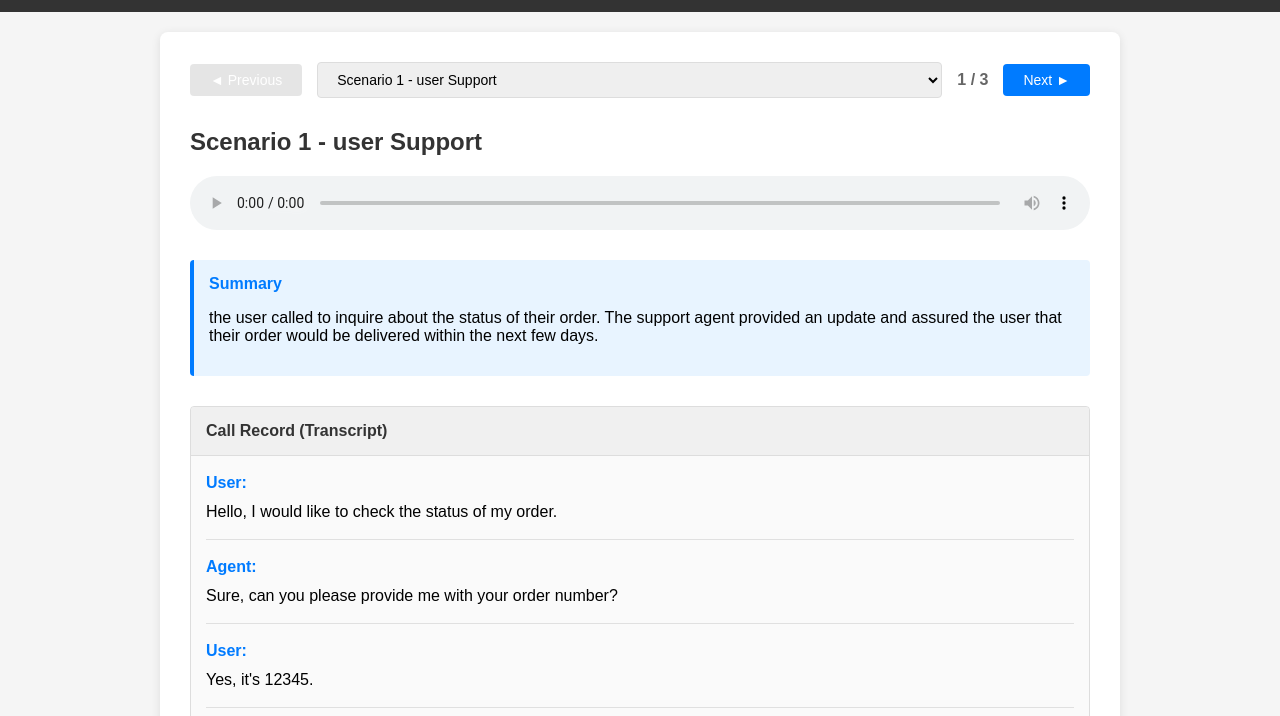
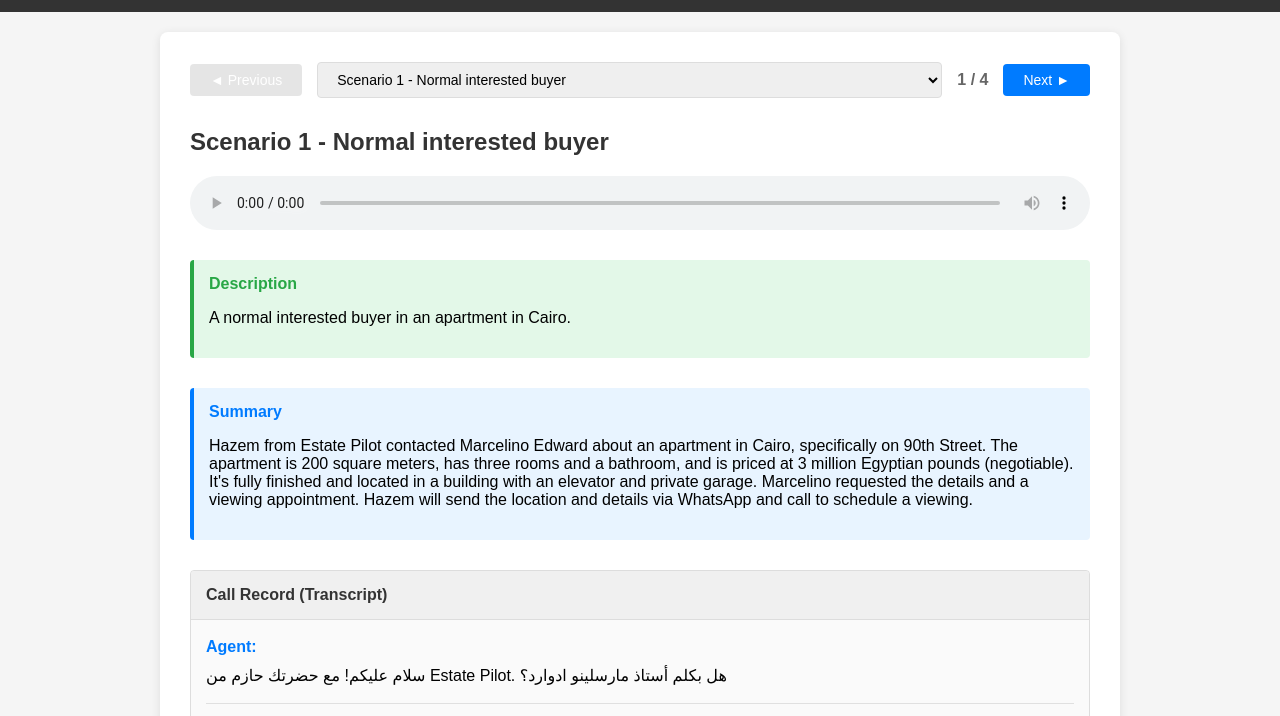
Before and after one commit to EstatePilot-AI/CallHandler, a website: page call_api/public/html/callLogs.html in a window 1280 px wide. Shown: the part 46-762 px from the top of the page. Drawn offline with Linux system fonts and the light colour scheme.

Commit message:
Commit : 432

```diff
--- a/call_api/public/css/styles.css
+++ b/call_api/public/css/styles.css
@@ -98,6 +98,21 @@ h2 {
 
 .metadata span {
     margin-right: 20px;
+}
+
+.description-box {
+    background: #e3f8e8;
+    padding: 15px;
+    border-radius: 4px;
+    margin-top: 30px;
+    margin-bottom: 30px;
+    border-left: 4px solid #28a745;
+}
+
+.description-box h3 {
+    margin: 0 0 10px 0;
+    color: #28a745;
+    font-size: 16px;
 }
 
 .summary-box {
@@ -211,6 +226,11 @@ footer {
         margin-bottom: 25px;
     }
 
+    .summary-box {
+        padding: 12px;
+        margin-bottom: 25px;
+    }
+
     .record-box h3 {
         padding: 12px;
         font-size: 15px;
--- a/call_api/public/html/callLogs.html
+++ b/call_api/public/html/callLogs.html
@@ -32,6 +32,10 @@
         Your browser does not support the audio element.
       </audio>
 
+      <div class="description-box">
+        <h3>Description</h3>
+        <p id="description">[Description content will appear here]</p>
+      </div>
 
       <div class="summary-box">
         <h3>Summary</h3>
--- a/call_api/public/js/callLogs.js
+++ b/call_api/public/js/callLogs.js
@@ -26,6 +26,7 @@ async function loadScenarios() {
 
             return {
                 title: `Scenario ${scenario.scenario} - ${scenario.scenario_name}`,
+                description: scenario.description || '[No description available]',
                 summary: scenario.transcript_summary || scenario.Summary || '[No summary available]',
                 transcript: transcriptData,
                 audioFile: scenario.record_path ? `../${scenario.record_path}` : ''
@@ -58,6 +59,7 @@ function populateDropdown() {
 function displayScenario(index) {
     const scenario = scenarios[index];
     document.getElementById('title').textContent = scenario.title;
+    document.getElementById('description').textContent = scenario.description;
     document.getElementById('summary').textContent = scenario.summary;
 
     // Format transcript with proper line breaks
--- a/call_api/public/public/transcripts/transcript.json
+++ b/call_api/public/public/transcripts/transcript.json
@@ -1,48 +1,225 @@
 {
-  "elevenLabs_api_key": ["fd7cc44f5d83d84f18d8f535d247dbe27", "xi-api-key", "fd7cc44f5d83d84f18d8f535d247dbe27"],
+  "elevenLabs_api_key": [
+    "fd7cc44f5d83d84f18d8f535d247dbe27",
+    "xi-api-key",
+    "fd7cc44f5d83d84f18d8f535d247dbe27"
+  ],
   "Scenarios": [
     {
       "scenario": 1,
-      "scenario_name": "user Support",
+      "record_path": "public\\audioFiles\\scenario_1_record.mp3",
+      "scenario_name": "Normal interested buyer",
+      "description": "A normal interested buyer in an apartment in Cairo.",
+      "Summary": "Hazem from Estate Pilot contacted Marcelino Edward about an apartment in Cairo, specifically on 90th Street. The apartment is 200 square meters, has three rooms and a bathroom, and is priced at 3 million Egyptian pounds (negotiable). It's fully finished and located in a building with an elevator and private garage. Marcelino requested the details and a viewing appointment. Hazem will send the location and details via WhatsApp and call to schedule a viewing.",
+      "conversation_id": "conv_6101kjfqtw49ehgvt77k96z34jy5",
       "Transcript": [
         {
+          "role": "agent",
+          "message": "سلام عليكم! مع حضرتك حازم من Estate Pilot. هل بكلم أستاذ مارسلينو ادوارد؟"
+        },
+        {
           "role": "user",
-          "message": "Hello, I would like to check the status of my order."
+          "message": "أيوة أنا مارسلينو إدوارد، أهلاً وسهلاً. بتكلمني بخصوص إيه يا حازم؟"
         },
         {
           "role": "agent",
-          "message": "Sure, can you please provide me with your order number?"
+          "message": "أهلاً بك يا فندم، منورنا! كنت بكلمك بخصوص لقطة العقار الـ شقة اللي في القاهرة.. أخبارك إيه يا هندسة؟"
         },
-        { "role": "user", "message": "Yes, it's 12345." },
+        {
+          "role": "user",
+          "message": "أنا الحمد لله، هي فين في القاهرة عشان أنا مش فاكر؟"
+        },
         {
           "role": "agent",
-          "message": "Thank you. Let me check that for you."
+          "message": "يا باشا دي في القاهرة، تحديداً في شارع التسعين، في عمارة رقم اتنين بالدور التالت. موقعها ممتاز جداً وحيوي، يعني كل الخدمات حواليك."
         },
-        { "role": "user", "message": "Great, thank you for the update!" },
+        {
+          "role": "user",
+          "message": "هي الشقة دي مساحتها كام بالضبط؟ وممكن تقولي سعرها؟"
+        },
         {
           "role": "agent",
-          "message": "You're welcome! If you have any other questions, feel free to ask."
+          "message": "يا هندسة، الشقة دي مساحتها ميتين متر مربع، يعني مساحة واسعة جداً وممتازة تفتح النفس، وفيها تلات غرف وحمام. أما بالنسبة للسعر، السعر المعلن هو تلاتة مليون جنيه مصري، بس عشان حضرتك مهتم، في مساحة للتفاوض البسيط مع المالك لو خلصنا بسرعة. إيه رأيك؟"
+        },
+        {
+          "role": "user",
+          "message": "طب هي متشطبة ولا نص تشطيب؟"
+        },
+        {
+          "role": "agent",
+          "message": "يا باشا، الشقة دي تشطيب سوبر لوكس جاهز على السكن على طول، يعني مش هتحتاج تعمل فيها أي حاجة غير إنك تنقل عفشك وتستقر. ده بيوفر عليك وقت ومجهود وتكاليف كتير."
+        },
+        {
+          "role": "user",
+          "message": "ماشي يا حازم، طب قولي هي العمارة دي فيها أسانسير، جراج، أي خدمات؟"
+        },
+        {
+          "role": "agent",
+          "message": "أيوة يا فندم، العمارة فيها أسانسير طبعاً، وفيها كمان جراج خاص، يعني مش هتشيل هم الركنة خالص. ده غير إن الموقع في شارع التسعين بيضمنلك كل الخدمات حواليك، من محلات ومطاعم وكل اللي ممكن تحتاجه. إيه رأيك في التفاصيل دي؟"
+        },
+        {
+          "role": "user",
+          "message": "خلاص تمام، ابعتلي التفاصيل وممكن نحدد ميعاد نشوفها سوا."
+        },
+        {
+          "role": "agent",
+          "message": "تشرفنا جداً يا باشا، دي فرصتك بجد! هبعتلك اللوكيشن والتفاصيل الكاملة واتساب فوراً، وهكلمك كمان شوية عشان نأكد ميعاد المعاينة اللي يناسبك."
         }
-      ],
-      "transcript_summary": "the user called to inquire about the status of their order. The support agent provided an update and assured the user that their order would be delivered within the next few days.",
-      "record_path": "public\\audioFiles\\scenario_1_record.wav",
-      "conversation_id": "123"
+      ]
     },
     {
       "scenario": 2,
-      "scenario_name": "Sales Inquiry",
-      "Transcript": [],
-      "Summary": "",
-      "record_path": "public\\audioFiles\\scenario_2_record.wav",
-      "conversation_id": ""
+      "record_path": "public\\audioFiles\\scenario_2_record.mp3",
+      "description": "Agent starts with the wrong customer name but successfully pivots the apology into a sales pitch for a new lead (Ahmed). Despite the customer being hurried, frequently interrupting, and objecting to the price, the agent maintains control. By highlighting key USPs—prime location on 90th Street and move-in-ready finishing—the agent effectively overcomes the competition gap and secures a viewing appointment.",
+      "scenario_name": "Price Objection & Wrong Number Lead",
+      "Transcript": [
+        {
+          "role": "agent",
+          "message": "سلام عليكم! مع حضرتك حازم من Estate Pilot. هل بكلم أستاذ مارسلينو ادوارد؟"
+        },
+        {
+          "role": "user",
+          "message": "لا أنا مش مارسلينو إدوارد، حضرتك جبت الرقم ده منين؟ أنا اسمي أحمد."
+        },
+        {
+          "role": "agent",
+          "message": "أهلاً بك يا أستاذ أحمد، بعتذر جداً على الخطأ ده يا فندم، الرقم كان مسجل عندنا باسم أستاذ مارسلينو. بس بما إن حضرتك رديت، ممكن أستغل الفرصة وأعرفك على لقطة عقارية مميزة جداً في القاهرة، يمكن تكون مناسبة لحضرتك؟"
+        },
+        {
+          "role": "user",
+          "message": "طيب تمام بس أنجزني قولي التفاصيل بسرعة وممكن نكلمني في وقت تاني."
+        },
+        {
+          "role": "agent",
+          "message": "تمام يا باشا، عينيا ليك. عندنا شقة لقطة في القاهرة، مساحتها واسعة جداً ميتين متر، تشطيب سوبر لوكس جاهزة على السكن فوراً. السعر المعلن ثلاثة مليون جنيه، بس فيه مساحة للتفاوض البسيط لو خلصنا..."
+        },
+        {
+          "role": "user",
+          "message": "السعر غالي جداً، أنا شفت شقة قريبة من نفس المكان ده وسعرها أقل بـ 500 ألف مثلاً."
+        },
+        {
+          "role": "agent",
+          "message": "يا أستاذ أحمد، كلامك مظبوط وممكن تلاقي أسعار مختلفة، بس خليني أقولك إن الشقة دي بالظبط في شارع التسعين، الدور الثالث، وتشطيبها لوكس على أعلى مستوى، يعني مش هتحتاج تصرف عليها جنيه واحد. ده غير إن المساحة ميتين متر، ودي مساحة ممتازة جداً. السعر اللي ذكرته ده سعر معلن، وزي ما قلتلك، فيه مساحة للتفاوض..."
+        },
+        {
+          "role": "user",
+          "message": "تمام، أنا موافق مبدئياً، ممكن تحاولوا تتواصلوا معايا ونعمل معاينة سريعاً بس أنا مش فاضي دلوقتي فهضطر إني أقفل."
+        },
+        {
+          "role": "agent",
+          "message": "ولا يهمك يا باشا، هظبطلك ميعاد معاينة فوراً. هبعتلك اللوكيشن والتفاصيل على الواتساب، وهكلمك نأكد الميعاد. تشرفنا جداً، وأتمنى لك يوم سعيد!"
+        }
+      ],
+      "Summary": "The agent called Ahmed by mistake (wrong number) but successfully pitched a 200m² apartment in Cairo. Despite Ahmed's initial price objection (claiming he found a cheaper option nearby), the agent justified the 3 million EGP price with the location and finishing. Ahmed agreed to a viewing and asked for a follow-up as he was busy.",
+      "conversation_id": "conv_7201kjft6bseeev8v6ey96724cdn"
     },
     {
       "scenario": 3,
-      "scenario_name": "Technical Support",
-      "Transcript": [],
-      "Summary": "",
-      "record_path": "public\\audioFiles\\scenario_3_record.wav",
-      "conversation_id": ""
+      "scenario_name": "Emotional Validation & Noise Stress Test",
+      "record_path": "public\\audioFiles\\scenario_3_record.mp3",
+      "description": "The agent successfully navigates a high-noise environment while providing emotional reassurance to an anxious client. It demonstrates sharp focus by ignoring a random off-topic question and effectively pivots from a rejected offer to capturing new requirements for a lower-budget property, securing a follow-up appointment.",
+      "Summary": "Despite heavy background noise and the client's visible anxiety regarding legal paperwork, the agent successfully provided emotional validation and reassured the client about document safety. The agent skillfully ignored a random off-topic question about crocodiles to stay focused on the deal. After the client rejected the initial premium offer, the agent pivoted to gather new requirements (1M EGP budget, unfinished, high floor) and scheduled a follow-up call for 6 PM.",
+      "conversation_id": "conv_1101kjfv7bzffe8bqzbgjeg8fpje",
+      "Transcript": [
+        {
+          "role": "agent",
+          "message": "سلام عليكم! مع حضرتك حازم من Estate Pilot. هل بكلم أستاذ مارسلينو ادوارد؟"
+        },
+        {
+          "role": "user",
+          "message": "أيوه أنا مارسلينو إدوارد."
+        },
+        {
+          "role": "agent",
+          "message": "أهلاً بك يا فندم، منورنا! كنت بكلمك بخصوص لقطة العقار الشقة اللي في القاهرة.. أخبارك إيه يا هندسة؟"
+        },
+        {
+          "role": "user",
+          "message": "هو تمام، بس أنا إزاي أطمن لكم؟ يعني هل الورق بيبقى مظبوط؟ وأنتم حاطين الشقق في الشهر العقاري؟ هل عليها أي مديونيات؟ أنا قلقان."
+        },
+        {
+          "role": "agent",
+          "message": "سؤالك في محله يا باشا، وده حقك طبعاً. أحب أطمنك إننا في Estate Pilot بنراجع كل الأوراق والمستندات الخاصة بأي عقار بنعرضه، وبنتأكد إن مفيش عليه أي مديونيات وإن كل حاجة سليمة ومسجلة في الشهر العقاري قبل ما نعرضه على عملائنا الكرام. يعني الشقة دي ورقها سليم مية في المية وجاهزة على التسجيل."
+        },
+        {
+          "role": "user",
+          "message": "طب هو التمساح بياكل قشطة بلبن؟"
+        },
+        {
+          "role": "agent",
+          "message": "يا باشا، التماسيح دي ليها أكلها الخاص، مش بتفكر في اللبن خالص! بس خليني أقولك اللي يهمك في الشقة دي عشان متضيعش مننا فرصة زي دي. الشقة دي مساحتها واسعة جداً وممتازة، حوالي ميتين متر مربع، وتشطيبها سوبر لوكس جاهز على السكن على طول."
+        },
+        {
+          "role": "user",
+          "message": "حاسس إن الشقة دي مش مناسبة ليا.. هل ممكن يكون في شقة تانية أفضل؟"
+        },
+        {
+          "role": "agent",
+          "message": "يا باشا، ولا يهمك خالص! طلبك عندي، ومهمتي إني ألاقي لحضرتك الأنسب والأفضل. ممكن بس تقولي إيه اللي مش عاجبك في الشقة دي بالظبط، أو إيه المواصفات اللي بتدور عليها في شقتك الجديدة؟"
+        },
+        {
+          "role": "user",
+          "message": "عايز الشقة تكون بمليون جنيه، وعايزها مش متشطبة عشان أشطبها أنا بنفسي، وتكون في دور عالي في برج."
+        },
+        {
+          "role": "agent",
+          "message": "تمام يا باشا، كده الصورة وضحت أكتر بكتير! يعني حضرتك بتدور على شقة في حدود مليون جنيه، ومش متشطبة عشان تشطبها على ذوقك، وتكون في دور عالي في برج. طلباتك أوامر يا هندسة، دي مواصفات واضحة جداً وأقدر أساعدك فيها. هشوفلك فوراً حاجة بالمواصفات دي وأكيد هلاقي اللي يناسبك."
+        },
+        {
+          "role": "user",
+          "message": "تمام خلاص، دورلي على شقة وتقدروا تكلموني في وقت تاني."
+        },
+        {
+          "role": "agent",
+          "message": "تمام يا باشا، كده أنا فهمت بالظبط إيه اللي حضرتك بتدور عليه. متقلقش خالص، أنا هبدأ أبحث فوراً. تحب أكلمك امتى يا فندم؟ إيه أنسب وقت لحضرتك النهارده أو بكرة؟"
+        },
+        {
+          "role": "user",
+          "message": "ممكن الساعة 6 مساءً."
+        },
+        {
+          "role": "agent",
+          "message": "تمام يا باشا، الساعة ستة مساءً مناسب جداً. هظبط المنبه عندي وهكلمك في الميعاد ده بالظبط عشان أعرض عليك أفضل الخيارات اللي لقيتها. تشرفنا جداً يا فندم."
+        }
+      ]
+    },
+    {
+      "scenario": 4,
+      "scenario_name": "Hard Refusal & Persistence Test",
+      "record_path": "public\\audioFiles\\scenario_4_record.mp3",
+      "description": "The agent encounters a hostile, uninterested client who repeatedly refuses to engage. The model is tested on its polite persistence, attempting to deliver a high-value hook before finally respecting the client's boundaries and ending the call professionally.",
+      "Summary": "The agent encountered a hostile and uninterested client who repeatedly refused to engage. Despite the agent's attempt to use a high-value hook and maintain polite persistence, the client remained firm in their refusal. The model successfully recognized the dead-end, respected the client's boundaries, and ended the call professionally.",
+      "conversation_id": "conv_9401kjfw0hrxedr96hyjnq4rhnr5",
+      "Transcript": [
+        {
+          "role": "agent",
+          "message": "سلام عليكم! مع حضرتك حازم من Estate Pilot. هل بكلم أستاذ مارسلينو ادوارد؟"
+        },
+        {
+          "role": "user",
+          "message": "أيوا، أنت جبت رقمي منين؟"
+        },
+        {
+          "role": "agent",
+          "message": "أهلاً بك يا فندم، منورنا! رقم حضرتك وصل لنا من خلال اهتمامك بإحدى عروضنا العقارية المميزة. كنت بكلمك بخصوص لقطة..."
+        },
+        {
+          "role": "user",
+          "message": "لا أنا مش مهتم ومش فاضي."
+        },
+        {
+          "role": "agent",
+          "message": "أنا مقدر جداً وقت حضرتك يا باشا، بس صدقني المكالمة دي مش هتاخد من وقتك دقيقة واحدة وممكن تكون أهم دقيقة في يومك. الشقة دي لقطة حقيقية في القاهرة، تشطيب سوبر لوكس ومساحة واسعة جداً. ممكن أديلك فكرة سريعة..."
+        },
+        {
+          "role": "user",
+          "message": "بلا تشطيب بلا بتاع، أنا مش مهتم بالعقارات."
+        },
+        {
+          "role": "agent",
+          "message": "تمام يا فندم، أنا آسف جداً لو كنت عطلت حضرتك. واضح إن الشقة دي مش مناسبة لاحتياجاتك حالياً. تشرفنا بمعرفتك يا أستاذ مارسلينو، ويومك سعيد."
+        }
+      ]
     }
   ]
 }
```
Also changed, not shown: 5 other files.
